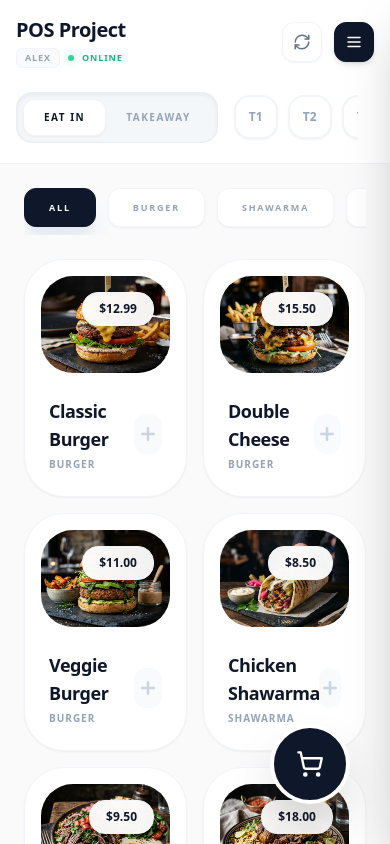
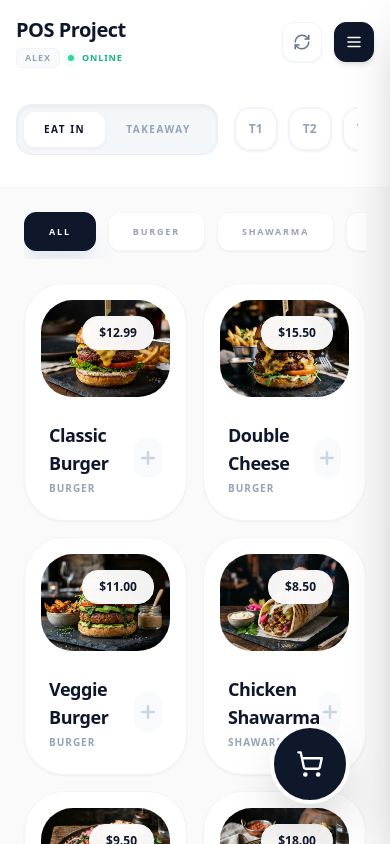
Before and after one commit to tarekbalosh/POS-SYSTEM, a Next.js app in the folder apps/web/: page /pos in a window 390 px wide. Built offline with nearby package versions, Linux system fonts and the light colour scheme.

Commit message:
fix: hide horizontal scrollbar on mobile and add vertical padding to prevent box-shadow clipping

```diff
--- a/apps/web/app/(pos)/pos/page.tsx
+++ b/apps/web/app/(pos)/pos/page.tsx
@@ -202,7 +202,7 @@ export default function POSPage() {
           </div>
 
           {/* Center/Right: Unified Controls Container (Scrollable on Mobile) */}
-          <div className="w-full xl:w-auto overflow-x-auto custom-scrollbar-hide -mx-4 px-4 xl:mx-0 xl:px-0 py-1">
+          <div className="w-full xl:w-auto overflow-x-auto custom-scrollbar-hide -mx-4 px-4 xl:mx-0 xl:px-0 py-4">
             <div className="flex items-center gap-4 xl:gap-6 min-w-max">
 
               {/* Order Type Toggle */}
--- a/apps/web/app/globals.css
+++ b/apps/web/app/globals.css
@@ -26,3 +26,25 @@
 .animate-fade-in {
   animation: fade-in 0.6s cubic-bezier(0.16, 1, 0.3, 1) forwards;
 }
+
+@layer utilities {
+  .custom-scrollbar-hide::-webkit-scrollbar {
+    display: none;
+  }
+  .custom-scrollbar-hide {
+    -ms-overflow-style: none;
+    scrollbar-width: none;
+  }
+
+  .custom-scrollbar::-webkit-scrollbar {
+    width: 6px;
+    height: 6px;
+  }
+  .custom-scrollbar::-webkit-scrollbar-track {
+    background: transparent;
+  }
+  .custom-scrollbar::-webkit-scrollbar-thumb {
+    background-color: #e2e8f0;
+    border-radius: 20px;
+  }
+}
```
